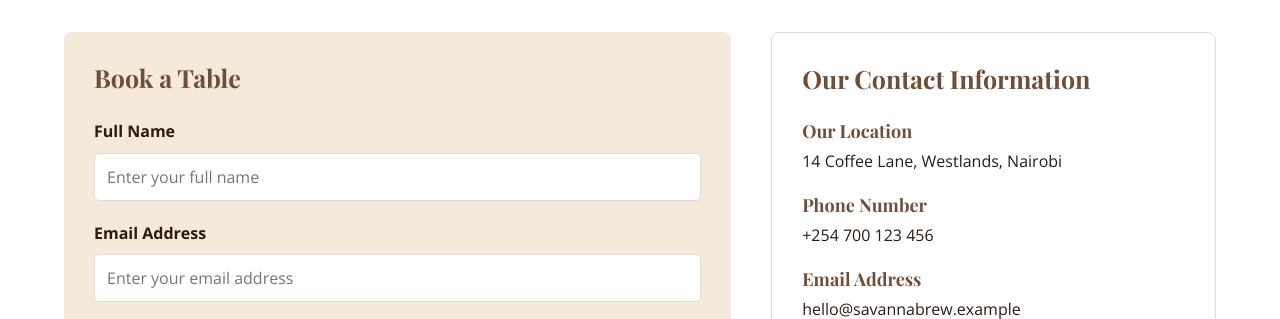
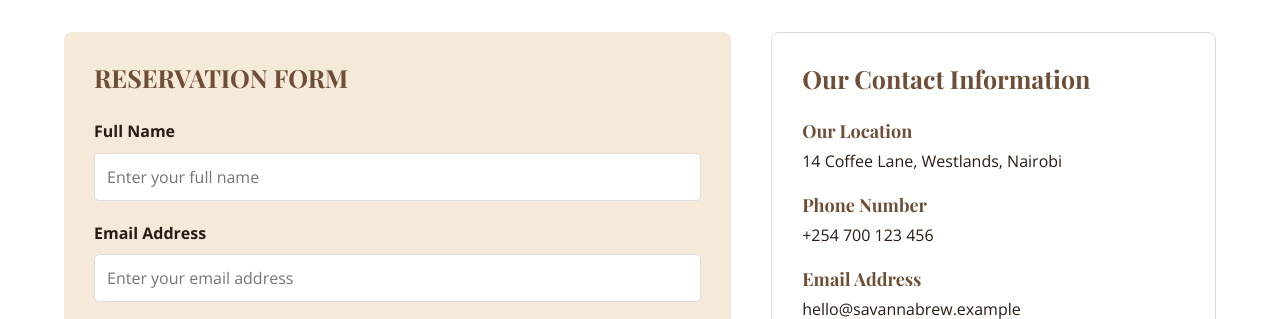
Before and after one commit to muthoniloise46-ops/loise-savannah, a plain HTML site: page contact.html in a window 1280 px wide. Shown: the part 427-746 px from the top of the page. Drawn offline with nearby package versions, Linux system fonts and the light colour scheme.

Commit message:
Update contact.html

```diff
--- a/contact.html
+++ b/contact.html
@@ -62,7 +62,7 @@
             <!-- RESERVATION FORM -->
             <section class="reservation-form">
 
-                <h2>Book a Table</h2>
+                <h2>RESERVATION FORM</h2>
 
                 <form action="#" method="post">
 
```
